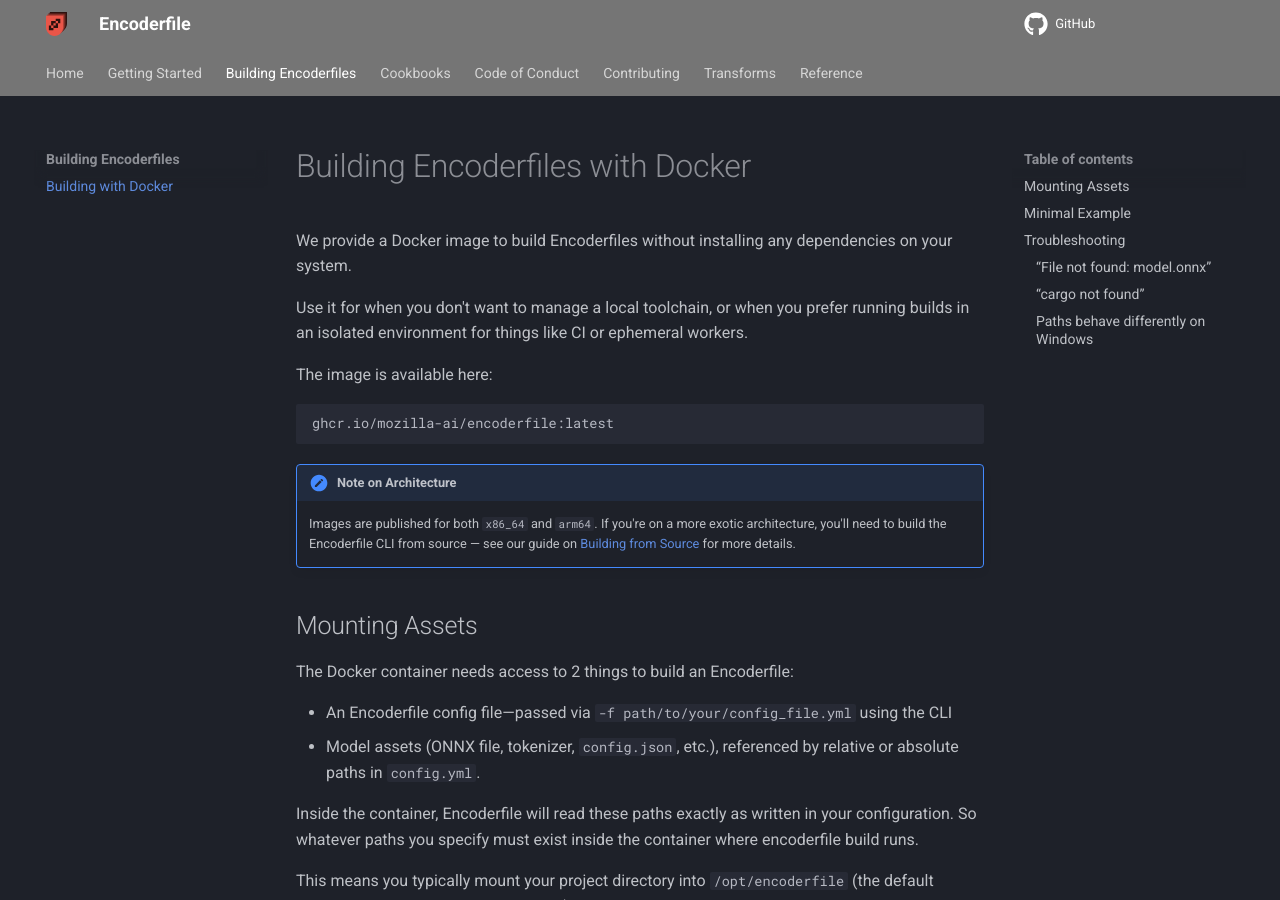
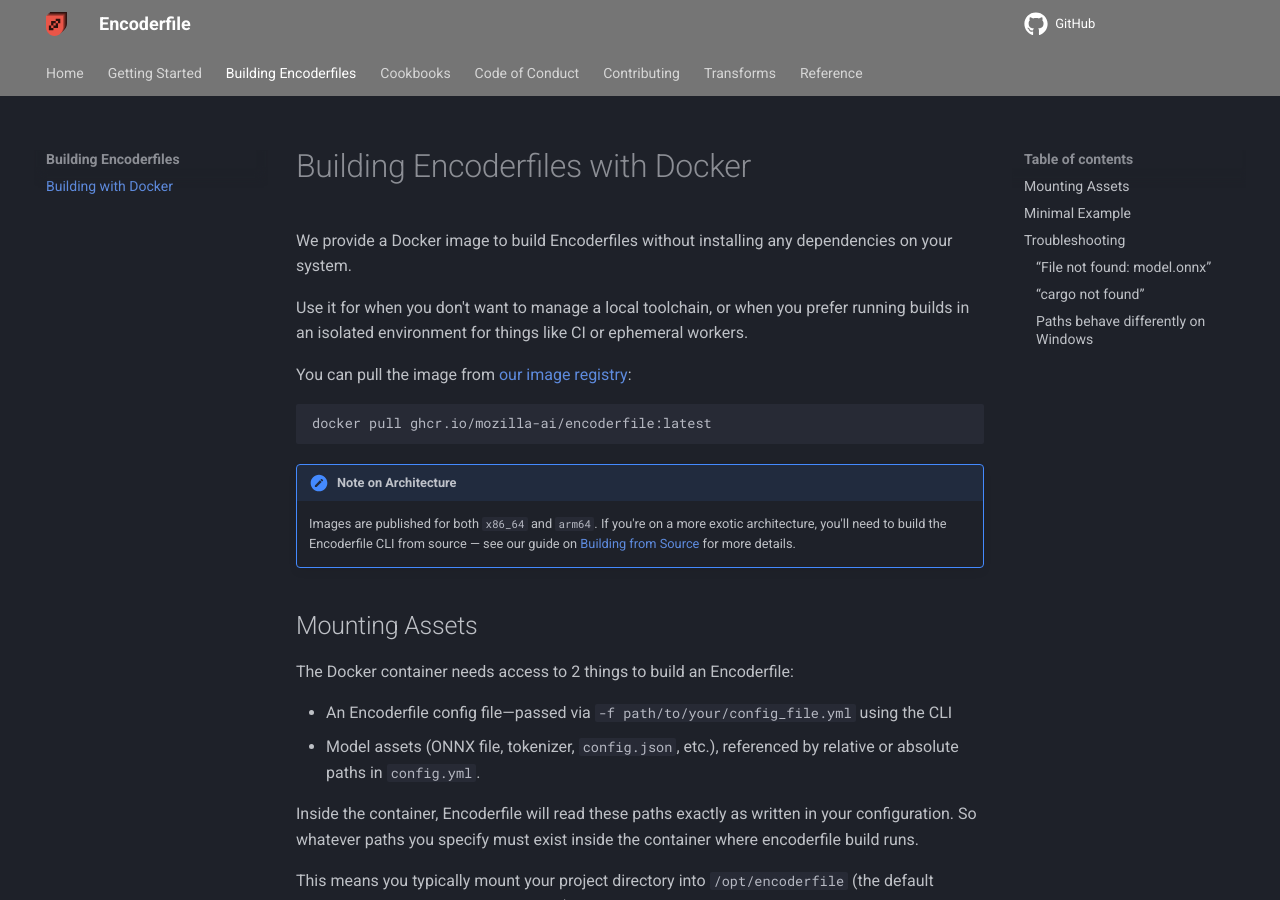
Before and after one commit to mozilla-ai/encoderfile, an MkDocs documentation site: the page built from docs/building_encoderfiles/docker.md, in a window 1280 px wide and 900 px high. Built offline with MkDocs 1.6.1 and Material for MkDocs 9.7.7, drawn with Linux system fonts in a browser that asks for light colours; comment, search, counter and statistics services are not loaded.

Commit message:
add docs guide

````diff
--- a/docs/building_encoderfiles/docker.md
+++ b/docs/building_encoderfiles/docker.md
@@ -4,10 +4,10 @@
 
 Use it for when you don't want to manage a local toolchain, or when you prefer running builds in an isolated environment for things like CI or ephemeral workers.
 
-The image is available here:
+You can pull the image from [our image registry](https://github.com/mozilla-ai/encoderfile/pkgs/container/encoderfile):
 
 ```
-ghcr.io/mozilla-ai/encoderfile:latest
+docker pull ghcr.io/mozilla-ai/encoderfile:latest
 ```
 
 !!! note "Note on Architecture"
````
